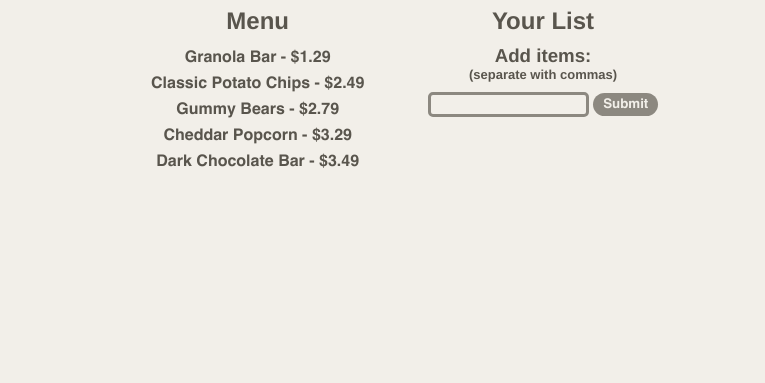
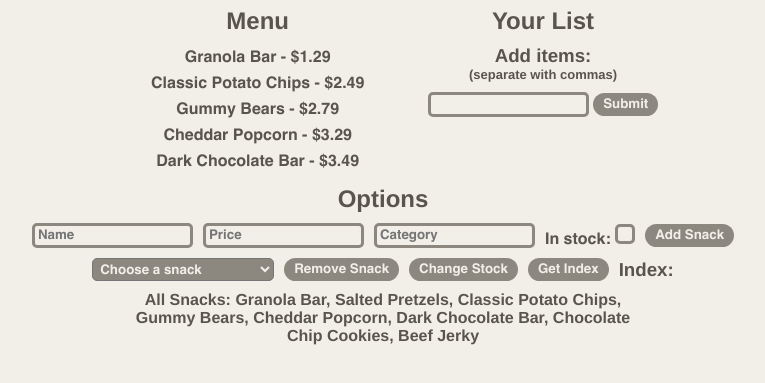
Before and after one commit to jevenshirrell/snacks_manager, a plain HTML site: page index.html in a window 1280 px wide. Shown: the part 83-466 px from the top of the page, without its empty margins (257-1022 px from the left). Drawn offline with Linux system fonts and the light colour scheme.

Commit message:
Added options panel
Updated the three files with functionality for adding, removing, getting index, changing stock, and listing all snacks

```diff
--- a/index.html
+++ b/index.html
@@ -13,11 +13,8 @@
             <p>Sort By: </p>
             <button id="sortABC" onclick="sortABC()">Name</button>
             <button id="sortPrice" onclick="sortPrice()">Price</button>
-            <!-- <button id="sort"></button> -->
         </div>
-        <select name="cats" id="categories">
-            <option selected>Category:</option>
-        </select>
+        <select name="cats" id="categories"></select>
         <label for="stock" class="checkContainer">Show out of stock
             <input type="checkbox" name="stock" id="inStock" onclick="changeStockView()">
         </label>
@@ -37,6 +34,28 @@
             <ul class="sl" id="shoppingList"></ul>
         </div>
     </div>
+    <div class="optionsContainer">
+        <h2>Options</h2>
+        <div class="addSnack">
+            <input type="text" placeholder="Name" id="newName">
+            <input type="number" placeholder="Price" id="newPrice">
+            <input type="text" placeholder="Category" id="newCategory">
+            <label for="stockSet"> In stock:
+                <input type="checkbox" name="stockSet" id="newStock">
+            </label>
+            <input type="submit" value="Add Snack" onclick="addSnackFromInput()">
+        </div>
+        <div class="getIndex">
+            <select name="snackSelector" id="getIndex"></select>
+            <button id="remove" onclick="removeChosenSnack()">Remove Snack</button>
+            <button id="stock" onclick="changeStock()">Change Stock</button>
+            <input type="submit" value="Get Index" onclick="updateIndex()">
+            <h3 id="indexLabel">Index: </h3>
+        </div>
+        <div class="allSnacks">
+            <h4 id="allSnacks">All Snacks: </h4>
+        </div>
+    </div>
 
     <script src="./snacks.js"></script>
 </body>
--- a/snacks.js
+++ b/snacks.js
@@ -2,6 +2,14 @@ const list = document.getElementById('list')
 const listInput = document.getElementById('listInput')
 const shoppingList = document.getElementById('shoppingList')
 const categoryDropdown = document.getElementById('categories')
+const snacksLabel = document.getElementById('allSnacks')
+const indexSelector = document.getElementById('getIndex')
+const indexLabel = document.getElementById('indexLabel')
+
+const addName = document.getElementById('newName')
+const addPrice = document.getElementById('newPrice')
+const addCategory = document.getElementById('newCategory')
+const addStock = document.getElementById('newStock')
 
 // blank obj: {name: "", category: "", price: 0.00, inStock: true}
 let snacks = [
@@ -30,8 +38,8 @@ function deleteSnack(idx) {
 }
 
 // changes inStock value of item idx
-function updateStock(idx, val) {
-    snacks[idx].inStock = val
+function updateStock(idx) {
+    snacks[idx].inStock = !snacks[idx].inStock
 }
 
 // gets the first index of item with name
@@ -170,29 +178,85 @@ function updateList() {
             list.appendChild(newItem)
         }
     }
+
+    updateIndexDropdown()
+    snacksLabel.innerHTML = 'All Snacks: ' + getAllNames()
 }
 
-// adds categories into dropdown
-function updateCats() {
+// updates the dropdown based on items in arr
+function updateDropdown(element, arr, mainOpt) {
+    while (element.firstChild) {
+        element.firstChild.remove()
+    }
     let cats = []
-    for (let i of snacks) {
-        if (!cats.includes(i.category)) {
-            cats.push(i.category)
+    for (let i of arr) {
+        if (!cats.includes(i)) {
+            cats.push(i)
         }
     }
+    let mainOption = document.createElement('option')
+    mainOption.value = mainOpt
+    mainOption.innerHTML = mainOpt
+    element.appendChild(mainOption)
     // console.log(cats)
     for (let i of cats) {
         let newCat = document.createElement('option')
         newCat.value = i
         newCat.innerHTML = i
-        categoryDropdown.appendChild(newCat)
+        element.appendChild(newCat)
     }
 }
-
 categoryDropdown.addEventListener('change', (e) => {
     updateList()
 })
 
+// adds categories into dropdown
+function updateCats() {
+    let arr = []
+    snacks.forEach(el => arr.push(el.category))
+    updateDropdown(categoryDropdown, arr, 'Category:')
+}
 
+
+// functions for options panel
+// add snack using input and above function
+function addSnackFromInput() {
+    if (addName.value && addPrice.value && addCategory.value) {
+        addSnack(addName.value, addCategory.value, addPrice.value, addStock.checked)
+    } else {
+        alert('Please input all fields')
+    }
+    updateList()
+    updateCats()
+}
+
+// updates dropdown
+function updateIndexDropdown() {
+    let arr = []
+    snacks.forEach(el => arr.push(el.name))
+    updateDropdown(indexSelector, arr, 'Choose a snack')
+}
+// removes chosen snack
+function removeChosenSnack() {
+    if (indexSelector.value != 'Choose a snack') {
+        deleteSnack(getIdxOfSnack(indexSelector.value))
+        updateList()
+    }
+}
+// changes stock of chosen snack
+function changeStock() {
+    if (indexSelector.value != 'Choose a snack') {
+        updateStock(getIdxOfSnack(indexSelector.value))
+        updateList()
+    }
+}
+// shows index of chosen snack
+function updateIndex() {
+    if (indexSelector.value != 'Choose a snack') {
+        indexLabel.innerHTML = 'Index: ' + getIdxOfSnack(indexSelector.value)
+    }
+}
+
+
+updateCats()
 updateList()
-updateCats()
--- a/style.css
+++ b/style.css
@@ -81,6 +81,7 @@ input[type="checkbox"] {
 }
 input[type="checkbox"]:hover {
     background-color: #8c88802f;
+    cursor: pointer;
 }
 input:checked {
     background-color: var(--panel);
@@ -126,7 +127,7 @@ select{
     cursor: pointer;
 }
 /* text input */
-input[type="text"] {
+input[type="text"], input[type="number"] {
     border-radius: 5px;
     padding: 3px;
     background-color: rgba(0, 0, 0, 0);
@@ -135,3 +136,18 @@ input[type="text"] {
     font-family: Helvetica;
     color: var(--text);
 }
+
+/* options */
+.optionsContainer, .addSnack, .getIndex, .allSnacks {
+    display: flex;
+    gap: 10px;
+    justify-content: center;
+    align-items: center;
+}
+.optionsContainer {
+    flex-direction: column;
+}
+.allSnacks {
+    text-align: center;
+    width: 500px;
+}
```
